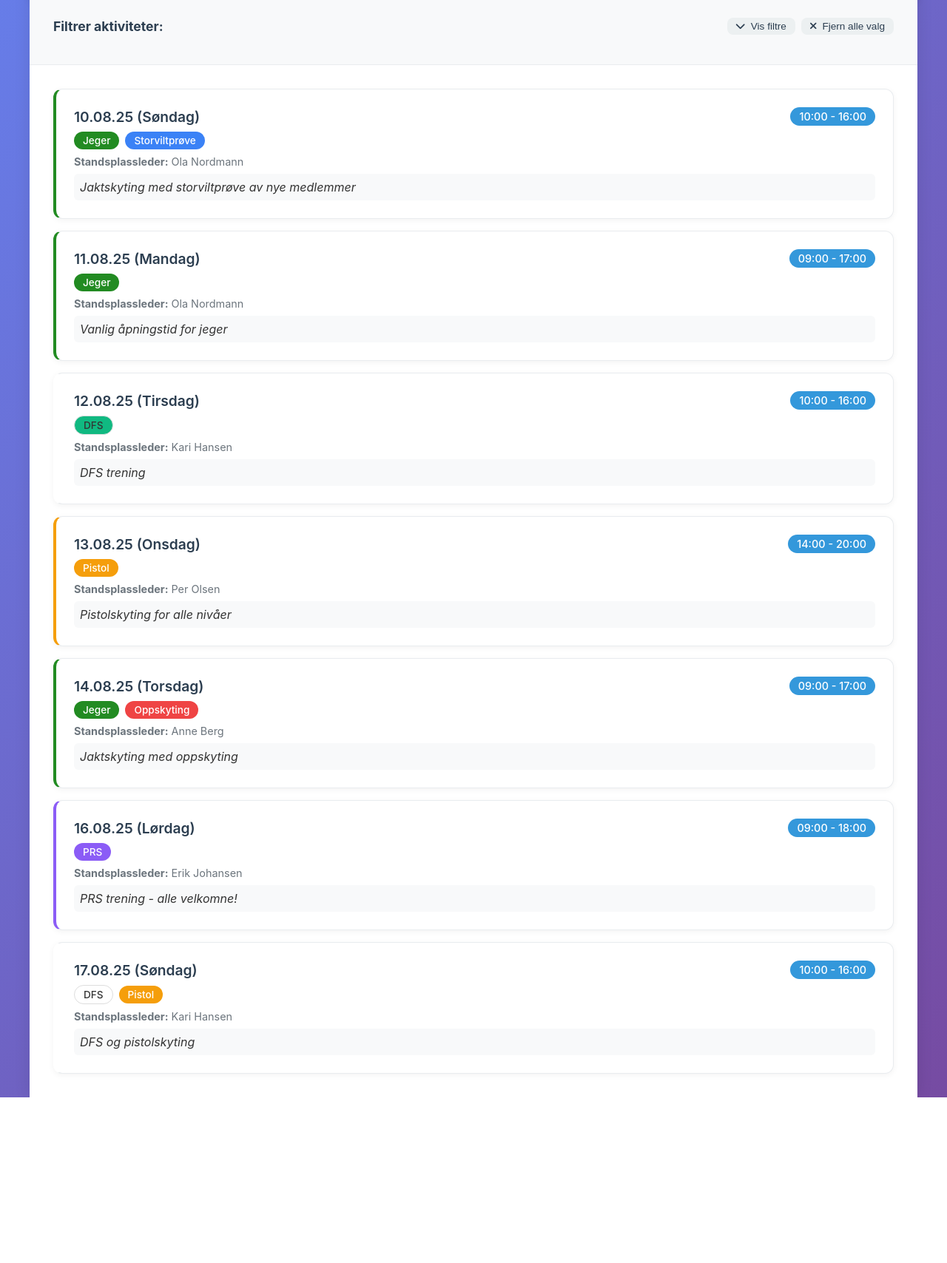
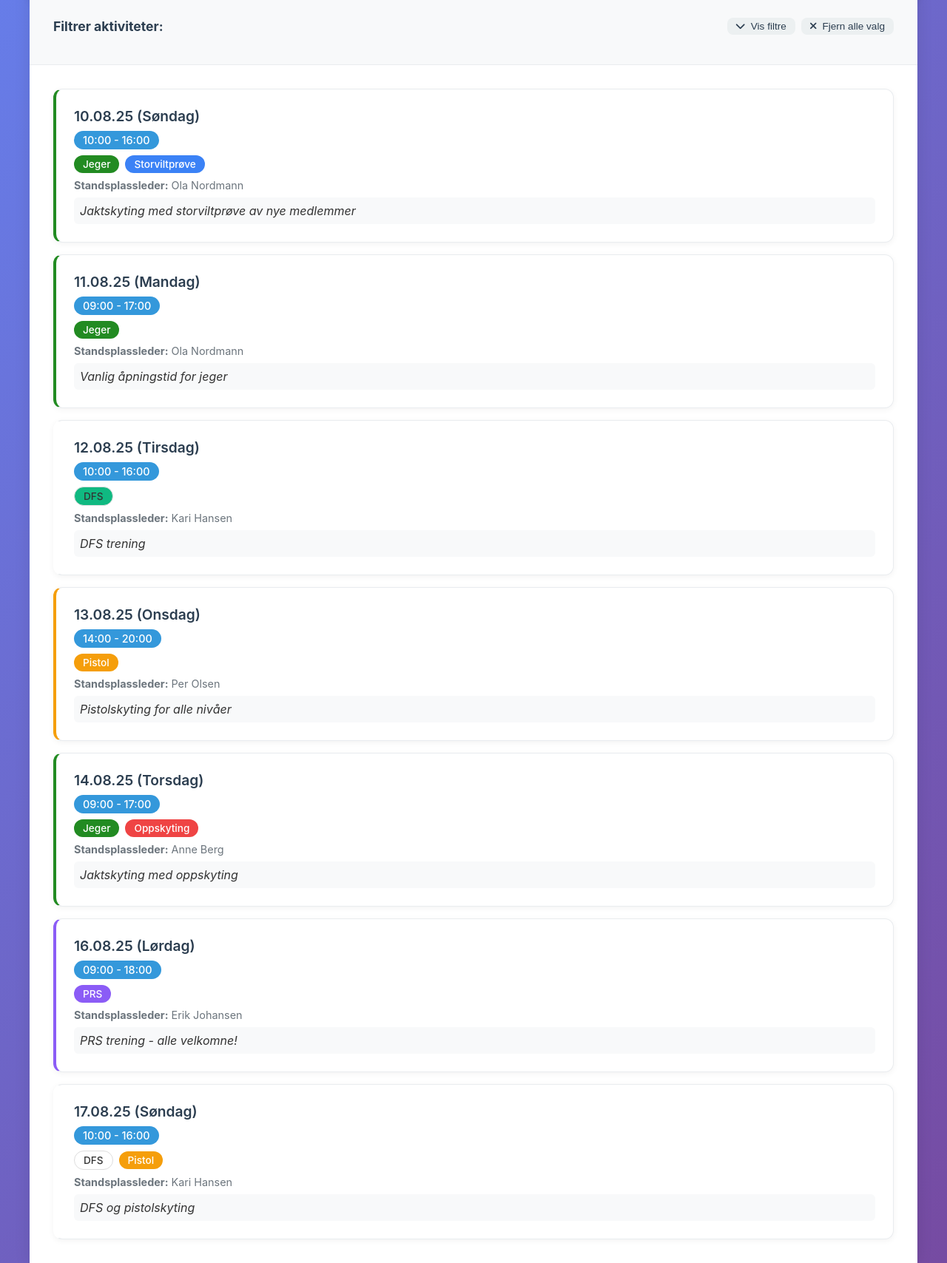
Before and after one commit to thenninge/loscal, a Flask app: page / in a window 1280 px wide. Shown: the part 72-1780 px from the top of the page at 74% size. Before the commit the page ends 1556 px from the top, so only its background shows below. Run offline with Flask 3, Linux system fonts and the light colour scheme; data that the repository does not hold is empty.

Commit message:
UI-forbedring: tidspunkt flyttet til venstre under dato, edit/delete-knapper beholdt i høyre øvre hjørne

```diff
--- a/static/styles.css
+++ b/static/styles.css
@@ -362,10 +362,11 @@ body {
 
 .item-header {
     display: flex;
-    justify-content: space-between;
-    align-items: center;
+    flex-direction: column;
+    align-items: flex-start;
     margin-bottom: 0.5rem;
     position: relative;
+    gap: 0.5rem;
 }
 
 .item-date {
--- a/styles.css
+++ b/styles.css
@@ -354,9 +354,10 @@ body {
 
 .item-header {
     display: flex;
-    justify-content: space-between;
-    align-items: center;
+    flex-direction: column;
+    align-items: flex-start;
     margin-bottom: 0.5rem;
+    gap: 0.5rem;
 }
 
 .item-date {
```
